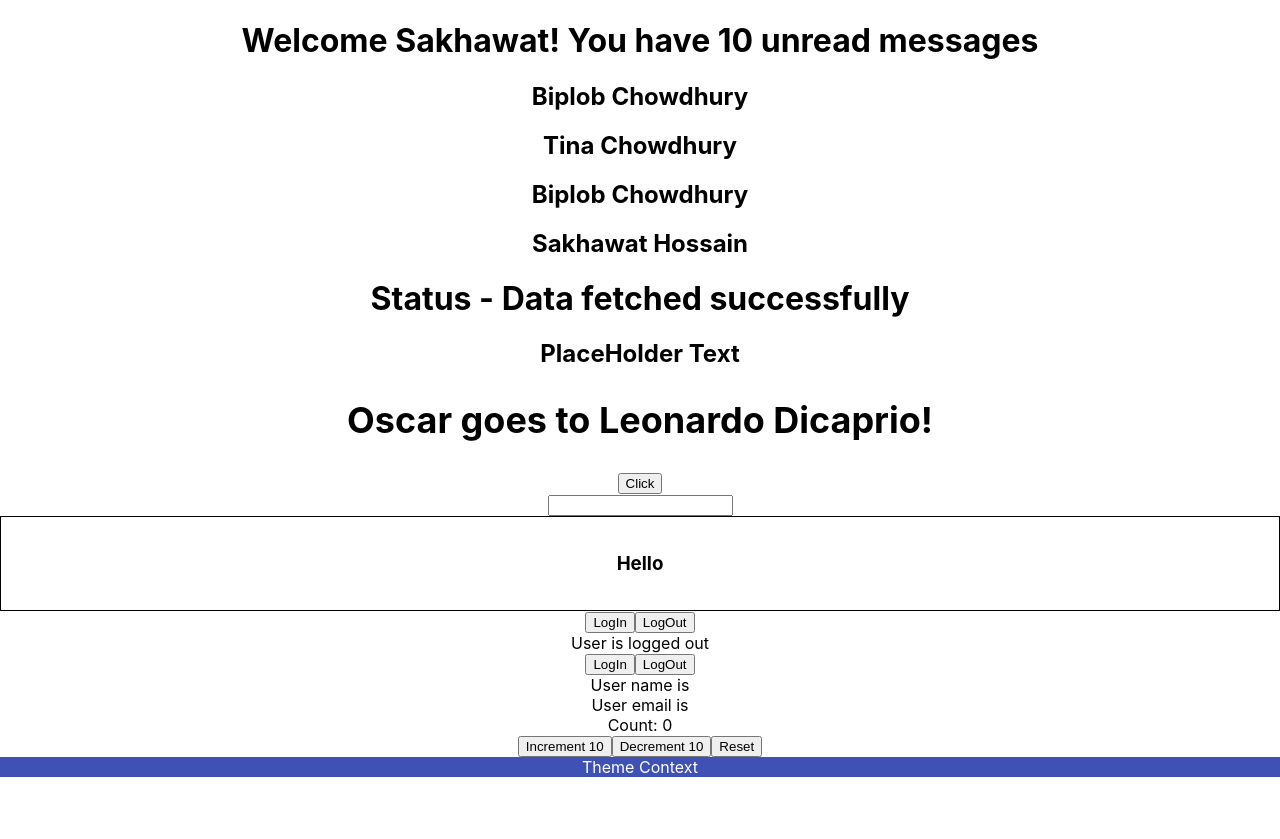
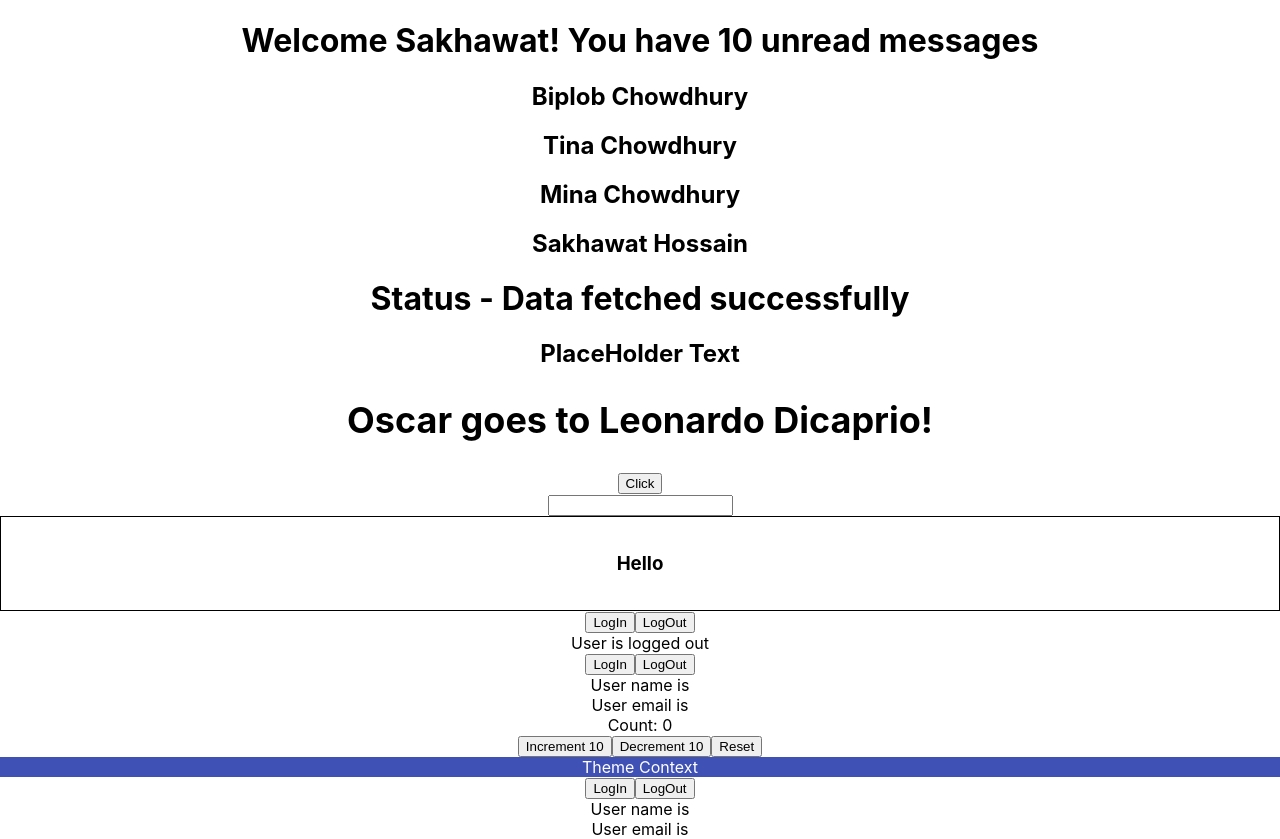
Before and after one commit to sakhawat777/react-typescript-demo, a React (Create React App) app: page / in a window 1280 px wide. Before the commit the page ends 800 px from the top, so only its background shows below. Built offline with nearby package versions, Linux system fonts and the light colour scheme.

Commit message:
useContext Future Value Done

```diff
--- a/src/App.tsx
+++ b/src/App.tsx
@@ -14,6 +14,9 @@
 import Status from './components/Status';
 import ThemeContextProvider from './components/context/ThemeContext';
 import Box from './components/context/Box';
+import { UserContextProvider} from './components/context/UserContext';
+import { User2 } from './components/context/User2';
+
 
 
 function App() {
@@ -26,7 +29,7 @@
     lastName: "Chowdhury",
   },
   {
-    firstName: "Biplob",
+    firstName: "Mina",
     lastName: "Chowdhury",
   },
   {
@@ -36,6 +39,7 @@
 ]
   return (
     <div className="App">
+
      <Greet name = "Sakhawat" messageCount={10} isLoggedIn={true}/>
      <Person name= {personName}/>
      <PersonList names = {nameList}/>
@@ -55,6 +59,9 @@
      <ThemeContextProvider>
        <Box/>
      </ThemeContextProvider>
+     <UserContextProvider>
+       <User2/>
+     </UserContextProvider>
     </div>
   );
 }
--- /dev/null
+++ b/src/components/context/User2.tsx
@@ -0,0 +1,27 @@
+import { useContext } from "react"
+import { UserContext } from "./UserContext"
+export const User2 = () => {
+    const userContext = useContext(UserContext)
+    const handleLogIn = () => {
+        if(userContext){
+            userContext.setUser({
+                name: 'rocky',
+                email: 'rocky@gmail.com'
+            })
+        }
+    }
+    const handleLogOut = () => {
+        if(userContext){
+            userContext.setUser(null)
+        }
+    }
+
+    return (
+        <div>
+        <button onClick={handleLogIn}>LogIn</button>
+        <button onClick={handleLogOut}>LogOut</button>
+        <div>User name is {userContext.user?.name}</div>
+        <div>User email is {userContext.user?.email}</div>
+        </div>
+    )
+}
--- /dev/null
+++ b/src/components/context/UserContext.tsx
@@ -0,0 +1,19 @@
+import {createContext, useState } from "react"
+export type AuthUser = {
+    name: string
+    email: string
+}
+type UserContextType = {
+    user: AuthUser | null
+    setUser: React.Dispatch<React.SetStateAction<AuthUser | null>>
+}
+type UserContextProviderProps = {
+    children: React.ReactNode
+}
+// export const UserContext = createContext<UserContextType | null>(null)
+// type Assertion
+export const UserContext = createContext({} as UserContextType)
+export const UserContextProvider = ({children}: UserContextProviderProps) => {
+    const [user, setUser] = useState<AuthUser | null>(null)
+    return <UserContext.Provider value={{user, setUser}}>{children}</UserContext.Provider>
+}
```
